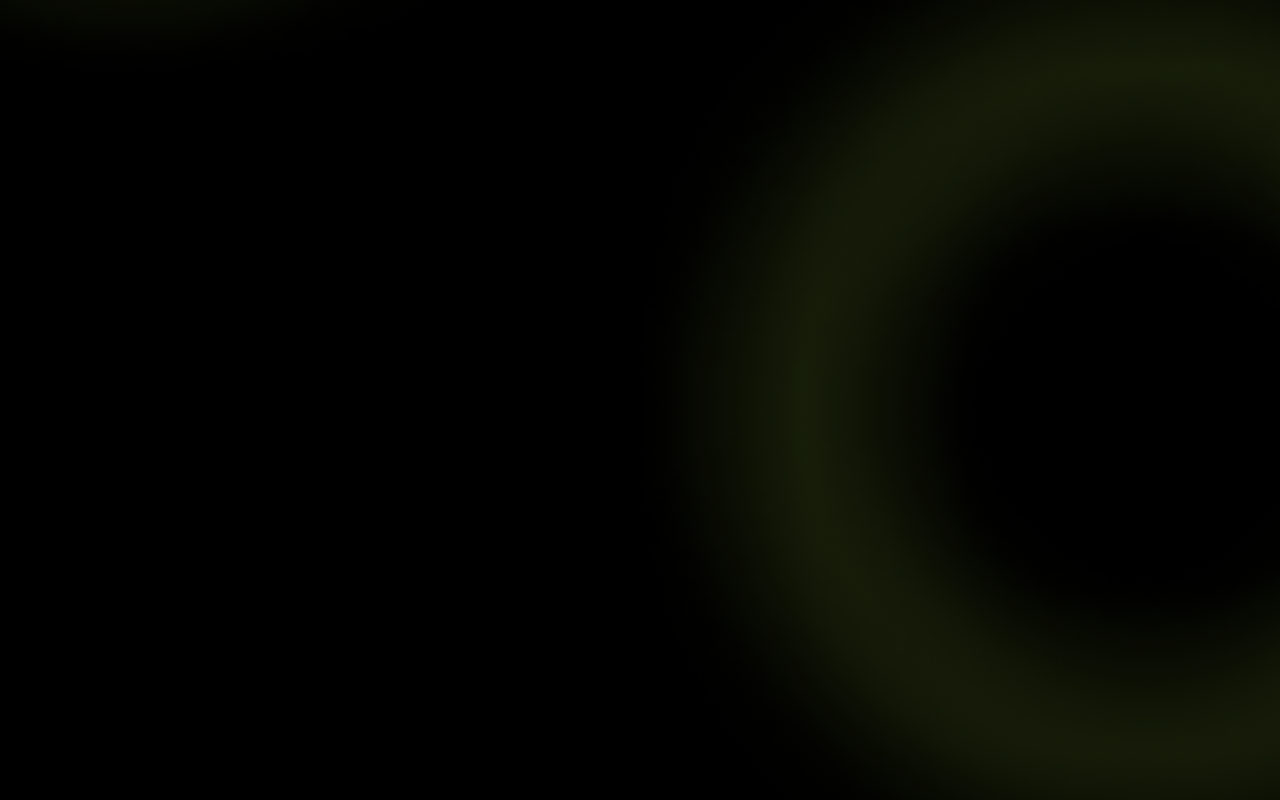
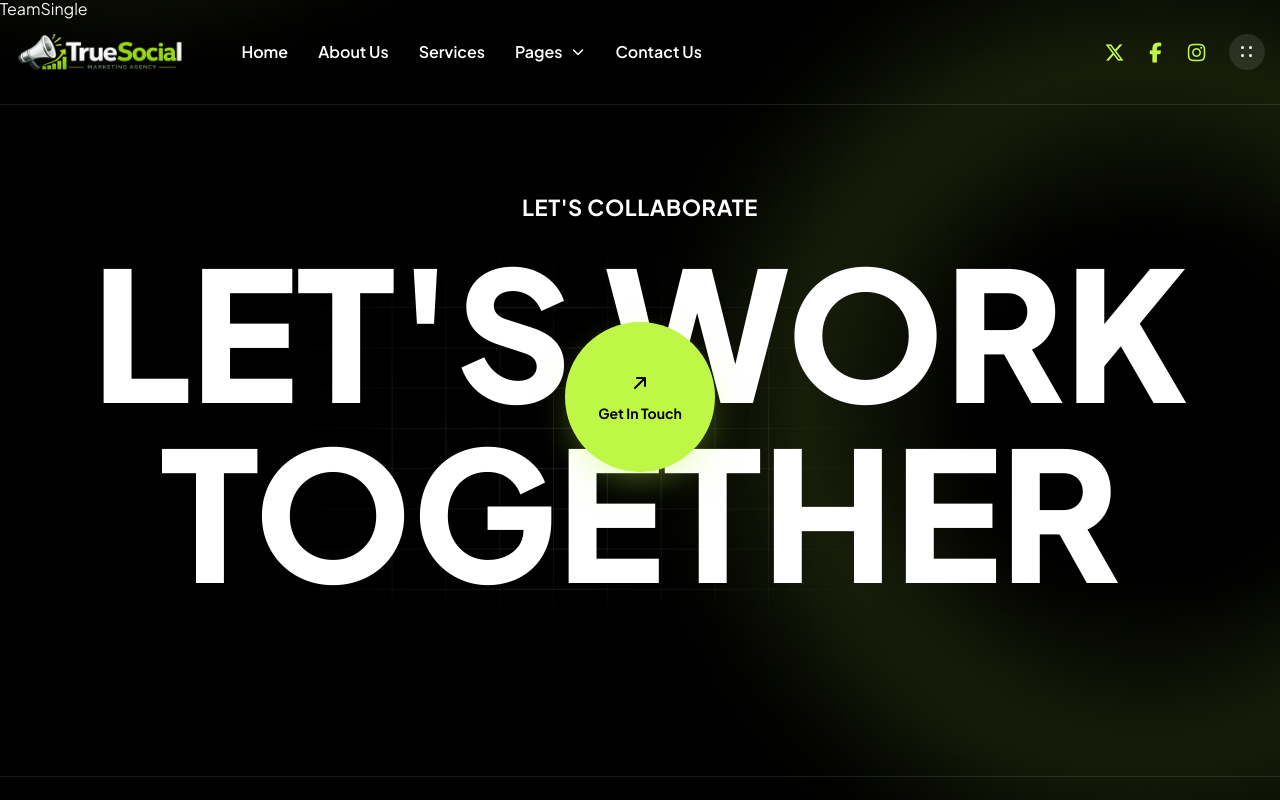
Before and after one commit to Jisap/vite-truesocial2, a React (Vite) app: page /team/cameron-williamson in a window 1280 px wide. Before the commit this address had no page. Shown: the top 800 px of the page. Built offline with nearby package versions, Linux system fonts and the light colour scheme.

Commit message:
feat: implement team and team single pages with associated grid and contact form components

```diff
--- a/src/App.jsx
+++ b/src/App.jsx
@@ -1,6 +1,7 @@
 import { lazy, Suspense } from "react"
 import { Routes, Route } from "react-router-dom"
 import Layout from "./components/layout/Layout"
+
 
 
 const Home = lazy(() => import("@/pages/Home")); // Lazy load the Home component.
@@ -11,6 +12,8 @@
 const Blog = lazy(() => import("@/pages/Blog"));
 const Projects = lazy(() => import("@/pages/Projects"));
 const ProjectSingle = lazy(() => import("@/pages/ProjectSingle"));
+const Team = lazy(() => import("@/pages/Team"));
+const TeamSingle = lazy(() => import("@/pages/TeamSingle"));
 
 export default function App() {
   return (
@@ -25,6 +28,9 @@
           <Route path="about" element={<About />} />
           <Route path="projects" element={<Projects />} />
           <Route path="projects/:slug" element={<ProjectSingle />} />
+          <Route path="team" element={<Team />} />
+          <Route path="team/:slug" element={<TeamSingle />} />
+
         </Route>
       </Routes>
     </Suspense>
--- a/src/components/sections/team/MemberContactForm.jsx
+++ b/src/components/sections/team/MemberContactForm.jsx
@@ -0,0 +1,9 @@
+import React from 'react'
+
+const MemberContactForm = () => {
+    return (
+        <div>MemberContactForm</div>
+    )
+}
+
+export default MemberContactForm
--- a/src/components/sections/team/TeamGrid.jsx
+++ b/src/components/sections/team/TeamGrid.jsx
@@ -0,0 +1,9 @@
+import React from 'react'
+
+const TeamGrid = () => {
+    return (
+        <div>TeamGrid</div>
+    )
+}
+
+export default TeamGrid
--- a/src/pages/Team.jsx
+++ b/src/pages/Team.jsx
@@ -0,0 +1,9 @@
+import React from 'react'
+
+const Team = () => {
+    return (
+        <div>Team</div>
+    )
+}
+
+export default Team
--- a/src/pages/TeamSingle.jsx
+++ b/src/pages/TeamSingle.jsx
@@ -0,0 +1,9 @@
+import React from 'react'
+
+const TeamSingle = () => {
+    return (
+        <div>TeamSingle</div>
+    )
+}
+
+export default TeamSingle
```
